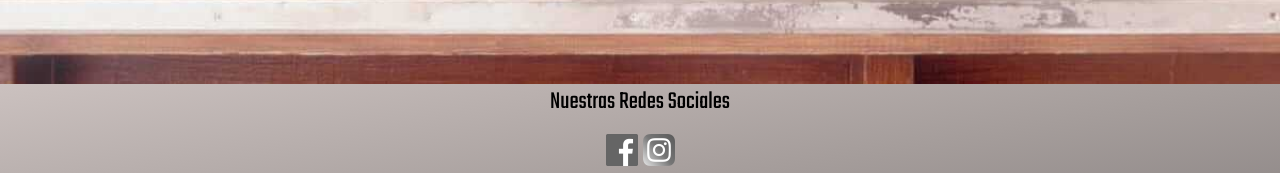
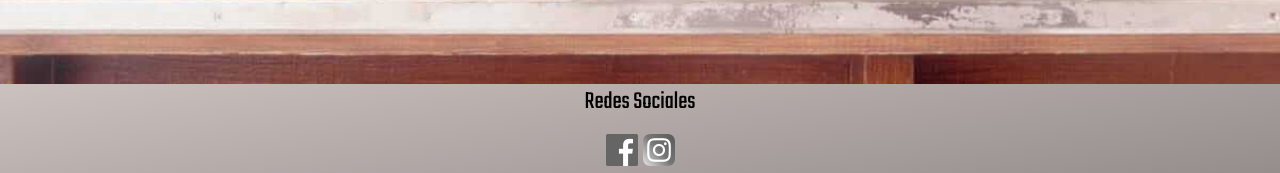
Before and after one commit to 87mauro/Friends, a plain HTML site: page index.html in a window 1280 px wide. Shown: the part 3306-3479 px from the top of the page. Drawn offline with nearby package versions, Linux system fonts and the light colour scheme.

Commit message:
modificacion en titulo redes sociales del footer

```diff
--- a/index.html
+++ b/index.html
@@ -91,7 +91,7 @@
   <footer>
 
     <div class="tituloRedes">
-      <p>Nuestras Redes Sociales</p>
+      <p>Redes Sociales</p>
     </div>
 
     <div class="iconosFaceInsta">
```
